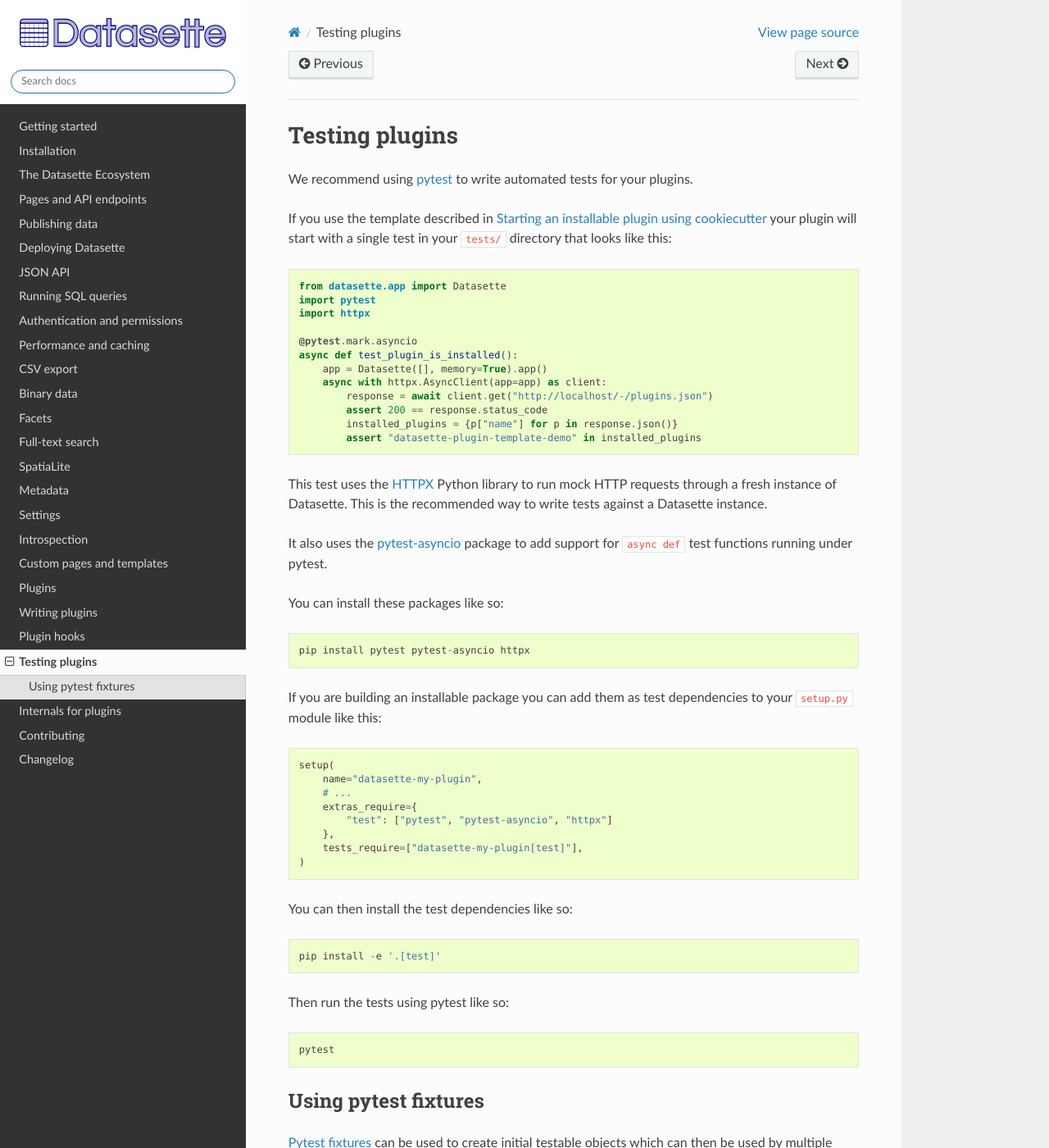
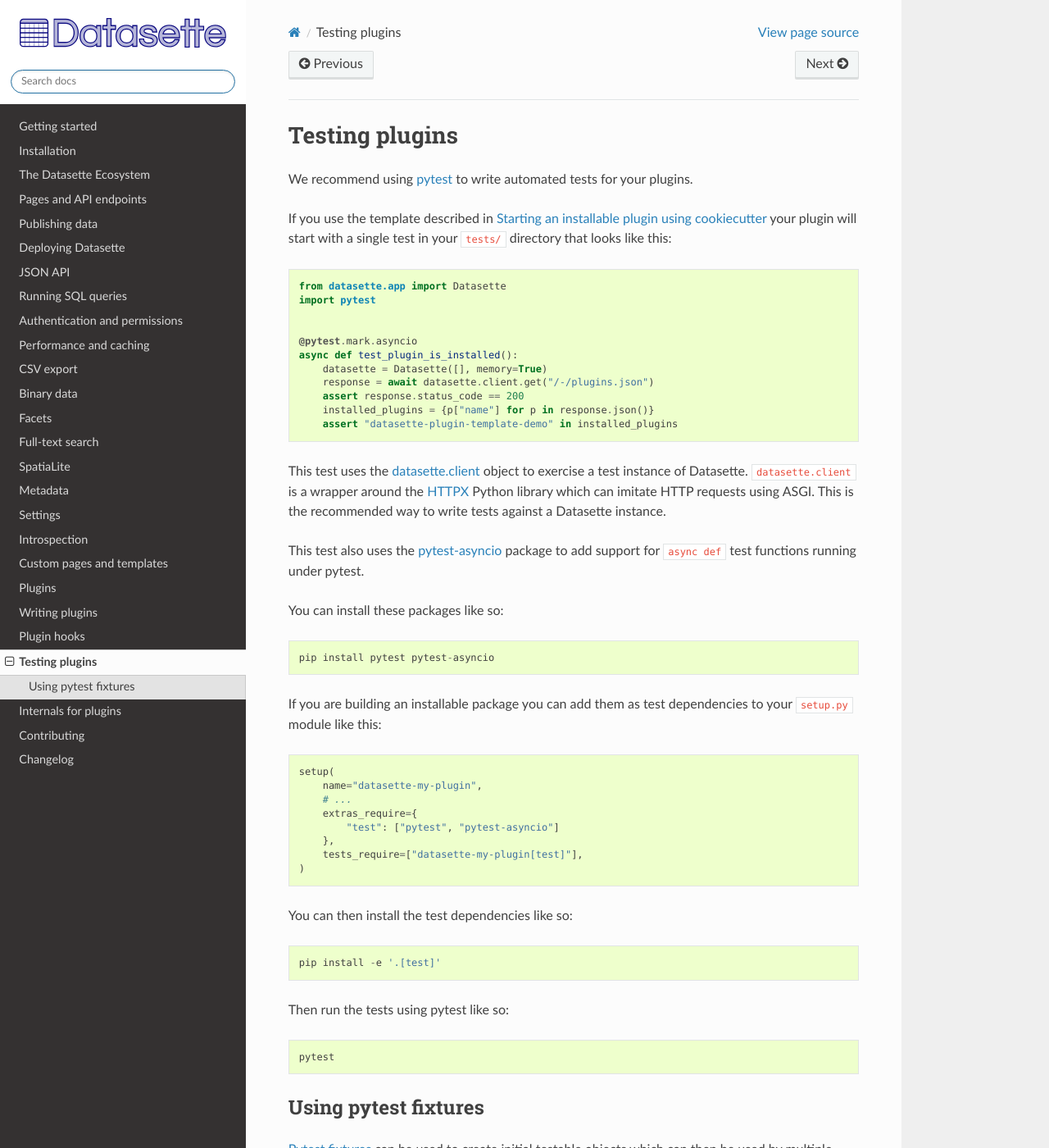
Before and after one commit to simonw/datasette, a Sphinx documentation site: the page built from docs/testing_plugins.rst, in a window 1280 px wide and 1400 px high. Shown: the whole window at 82% size. Built offline with Sphinx 7.4.7 and the Read the Docs theme 2.0.0, drawn with Linux system fonts in a browser that asks for light colours; some of the changed text lies outside the part shown.

Commit message:
Plugin testing docs now recommend datasette.client, closes #1102

```diff
--- a/docs/testing_plugins.rst
+++ b/docs/testing_plugins.rst
@@ -11,24 +11,24 @@
 
     from datasette.app import Datasette
     import pytest
-    import httpx
+
 
     @pytest.mark.asyncio
     async def test_plugin_is_installed():
-        app = Datasette([], memory=True).app()
-        async with httpx.AsyncClient(app=app) as client:
-            response = await client.get("http://localhost/-/plugins.json")
-            assert 200 == response.status_code
-            installed_plugins = {p["name"] for p in response.json()}
-            assert "datasette-plugin-template-demo" in installed_plugins
+        datasette = Datasette([], memory=True)
+        response = await datasette.client.get("/-/plugins.json")
+        assert response.status_code == 200
+        installed_plugins = {p["name"] for p in response.json()}
+        assert "datasette-plugin-template-demo" in installed_plugins
 
-This test uses the `HTTPX <https://www.python-httpx.org/>`__ Python library to run mock HTTP requests through a fresh instance of Datasette. This is the recommended way to write tests against a Datasette instance.
 
-It also uses the `pytest-asyncio <https://pypi.org/project/pytest-asyncio/>`__ package to add support for ``async def`` test functions running under pytest.
+This test uses the :ref:`internals_datasette_client` object to exercise a test instance of Datasette. ``datasette.client`` is a wrapper around the `HTTPX <https://www.python-httpx.org/>`__ Python library which can imitate HTTP requests using ASGI. This is the recommended way to write tests against a Datasette instance.
+
+This test also uses the `pytest-asyncio <https://pypi.org/project/pytest-asyncio/>`__ package to add support for ``async def`` test functions running under pytest.
 
 You can install these packages like so::
 
-    pip install pytest pytest-asyncio httpx
+    pip install pytest pytest-asyncio
 
 If you are building an installable package you can add them as test dependencies to your ``setup.py`` module like this:
 
@@ -38,7 +38,7 @@
         name="datasette-my-plugin",
         # ...
         extras_require={
-            "test": ["pytest", "pytest-asyncio", "httpx"]
+            "test": ["pytest", "pytest-asyncio"]
         },
         tests_require=["datasette-my-plugin[test]"],
     )
@@ -65,12 +65,11 @@
 .. code-block:: python
 
     from datasette.app import Datasette
-    import httpx
     import pytest
     import sqlite_utils
 
     @pytest.fixture(scope="session")
-    def ds(tmp_path_factory):
+    def datasette(tmp_path_factory):
         db_directory = tmp_path_factory.mktemp("dbs")
         db_path = db_directory / "test.db"
         db = sqlite_utils.Database(db_path)
@@ -78,7 +77,7 @@
             {"id": 1, "name": "Cleo", "age": 5},
             {"id": 2, "name": "Pancakes", "age": 4}
         ], pk="id")
-        ds = Datasette(
+        datasette = Datasette(
             [db_path],
             metadata={
                 "databases": {
@@ -92,25 +91,23 @@
                 }
             }
         )
-        return ds
+        return datasette
 
     @pytest.mark.asyncio
-    async def test_example_table_json(ds):
-        async with httpx.AsyncClient(app=ds.app()) as client:
-            response = await client.get("http://localhost/test/dogs.json?_shape=array")
-            assert 200 == response.status_code
-            assert [
-                {"id": 1, "name": "Cleo", "age": 5},
-                {"id": 2, "name": "Pancakes", "age": 4},
-            ] == response.json()
+    async def test_example_table_json(datasette):
+        response = await datasette.client.get("/test/dogs.json?_shape=array")
+        assert response.status_code == 200
+        assert response.json() == [
+            {"id": 1, "name": "Cleo", "age": 5},
+            {"id": 2, "name": "Pancakes", "age": 4},
+        ]
 
     @pytest.mark.asyncio
-        async def test_example_table_html(ds):
-            async with httpx.AsyncClient(app=ds.app()) as client:
-                response = await client.get("http://localhost/test/dogs")
-                assert ">Some dogs</h1>" in response.text
+    async def test_example_table_html(datasette):
+        response = await datasette.client.get("/test/dogs")
+        assert ">Some dogs</h1>" in response.text
 
-Here the ``ds()`` function defines the fixture, which is than automatically passed to the two test functions based on pytest automatically matching their ``ds`` function parameters.
+Here the ``datasette()`` function defines the fixture, which is than automatically passed to the two test functions based on pytest automatically matching their ``datasette`` function parameters.
 
 The ``@pytest.fixture(scope="session")`` line here ensures the fixture is reused for the full ``pytest`` execution session. This means that the temporary database file will be created once and reused for each test.
 
@@ -119,5 +116,5 @@
 .. code-block:: python
 
     @pytest.fixture
-    def ds(tmp_path_factory):
-        # ...
+    def datasette(tmp_path_factory):
+        # This fixture will be executed repeatedly for every test
```
